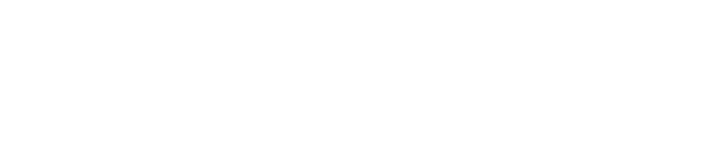
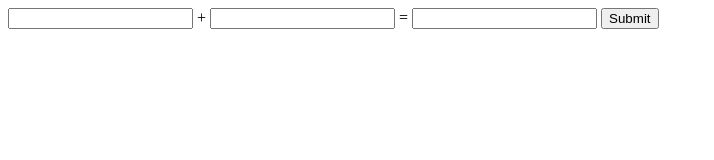
Before and after one commit to tjhoneypooh/Numbers, a plain HTML site: page index.html in a window 1280 px wide. Shown: the whole page, without its empty margins (0-714 px from the left). Drawn offline with Linux system fonts and the light colour scheme.

Commit message:
add numbersgit add .! ;)

```diff
--- a/index.html
+++ b/index.html
@@ -3,9 +3,14 @@
   <head>
     <meta charset="UTF-8" />
     <meta name="viewport" content="width=device-width, initial-scale=1.0" />
-    <title>Document</title>
+    <title>Numbers</title>
   </head>
   <body>
+    <input type="text" id="addFirst" /> + <input type="text" id="addSecond" /> =
+    <input type="text" id="addAnswer" />
+    <button class="submit" id="addSubmit" onclick="showAdditionAnswer()">
+      Submit
+    </button>
     <script src="index.js"></script>
   </body>
 </html>
--- a/index.js
+++ b/index.js
@@ -0,0 +1,14 @@
+const addTwoNumbers = (num1, num2) => {
+  return num1 + num2;
+};
+
+const showAdditionAnswer = () => {
+  let firstTxt = document.getElementById("addFirst").value;
+  let secondTxt = document.getElementById("addSecond").value;
+  let firstNum = parseInt(firstTxt);
+  let secondNum = parseInt(secondTxt);
+
+  let addAnswer = addTwoNumbers(firstNum, secondNum);
+
+  document.getElementById("addAnswer").value = addAnswer;
+};
```
